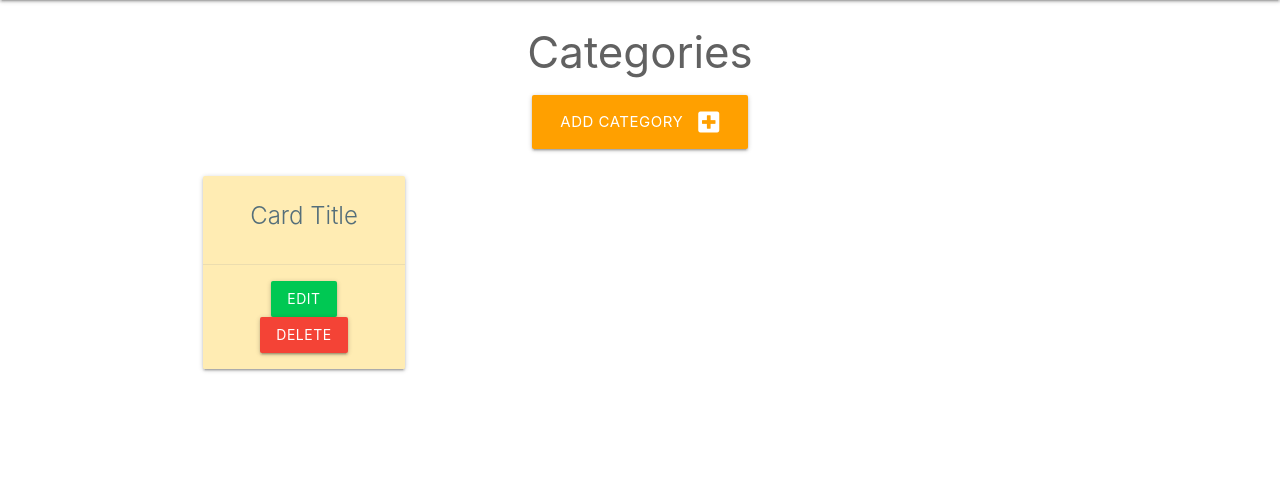
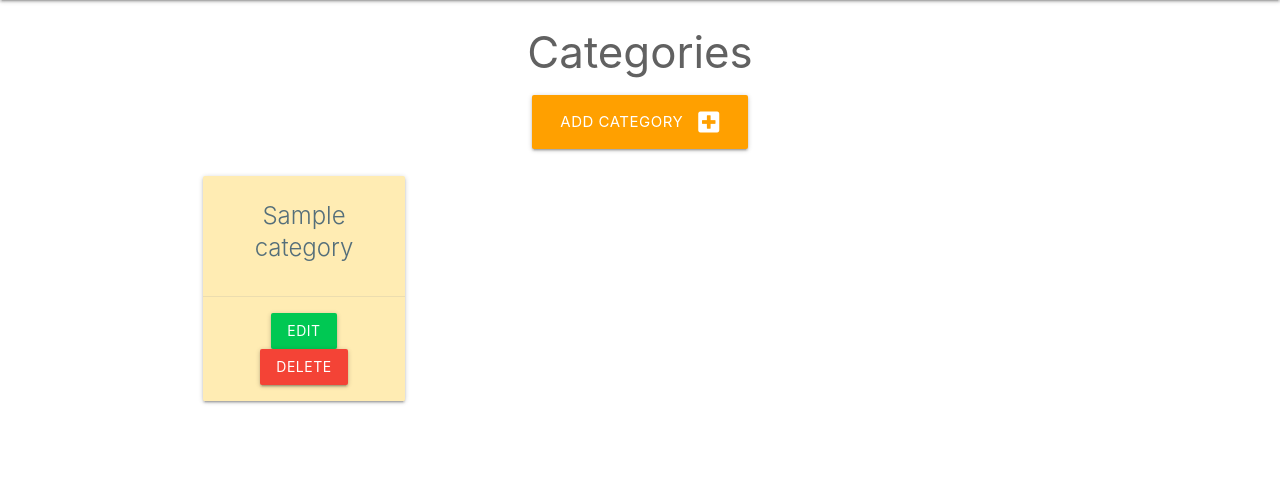
Before and after one commit to hartnetl/taskmanager-walkthrough, a Flask app: page /categories in a window 1280 px wide. Shown: the part 64-568 px from the top of the page. Run offline with Flask 2, Linux system fonts and the light colour scheme; tables that the repository leaves empty hold one stand-in row (values such as "Sample post").

Commit message:
Add for loop to categories.html to createand sort new cards

```diff
--- a/taskmanager/routes.py
+++ b/taskmanager/routes.py
@@ -10,7 +10,7 @@ def home():
 
 @app.route("/categories")
 def categories():
-    # This queries the imported category, retrieves all records and sorts them by name. the all MUST go at the end.
+    # This queries the imported category, retrieves all records and sorts them by name when displayed. the all MUST go at the end.
     # list() converts the cursor object to a python list
     categories = list(Category.query.order_by(Category.category_name).all())
     # categories=categories. The first one is the variable name we can use in the categories html. The second one is the variable in the line above this.
--- a/taskmanager/templates/categories.html
+++ b/taskmanager/templates/categories.html
@@ -16,10 +16,12 @@
 <!-- Category card-->
 
 <div class="row">
+    {% for category in categories %}
     <div class="col s12 m6 l3">
         <div class="card amber lighten-4 center-align">
             <div class="card-content blue-grey-text text-darken-1">
-          <span class="card-title">Card Title</span>
+                <!-- If you wanted to show primary key value here, you'd use category.id instead-->
+                <span class="card-title">{{ category.category_name }}</span>
             </div>
             <div class="card-action">
                 <a href="#" class="btn green accent-4">Edit</a>
@@ -27,5 +29,6 @@
             </div>
         </div>
     </div>
+    {% endfor %}
 </div>
 {% endblock %}
```
Lines whose indentation alone changed are shown as unchanged.
